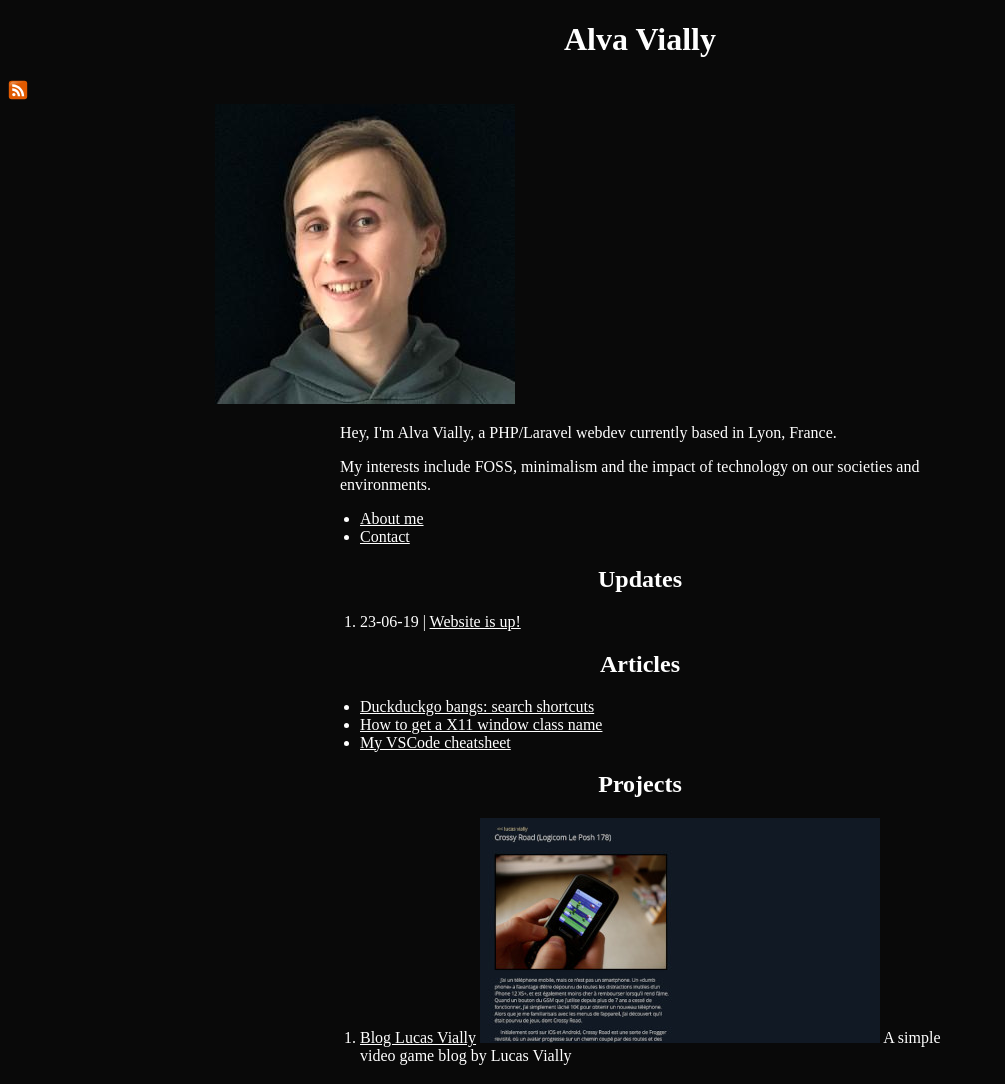
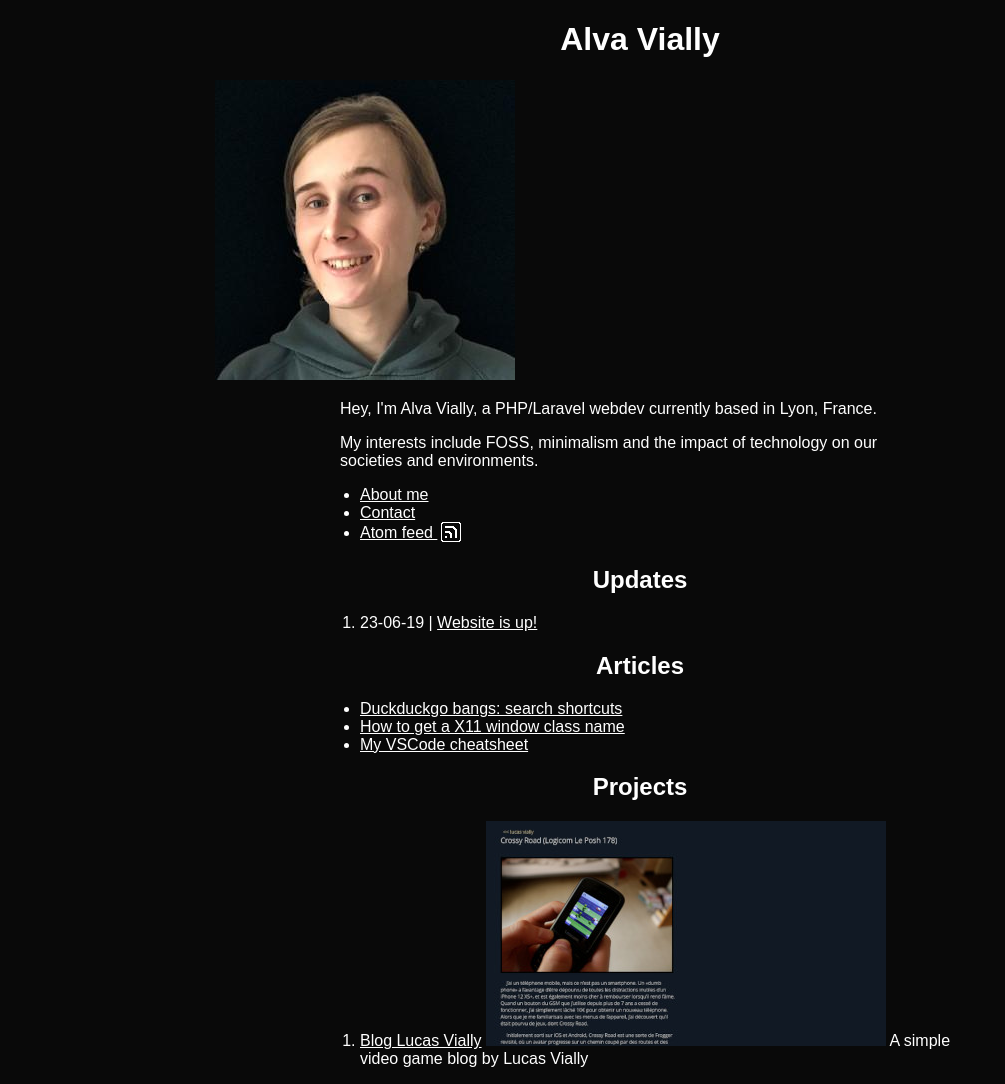
Before and after one commit to alva-v/personal-website, a Jekyll site: the page built from index.html, in a window 1280 px wide. Shown: the whole page, without its empty margins (0-1005 px from the left). Built offline with Jekyll 4.4.1, drawn with Linux system fonts in a browser that asks for light colours.

Commit message:
Move nav to include and add icon option

```diff
--- a/_includes/feed.html
+++ b/_includes/feed.html
@@ -3,9 +3,9 @@
 {% else %}
   {% assign link = "/feed.xml" %}
 {% endif %}
-<a href="{{ link }}">
+<a href="{{ link }}" class="feed">
   <img
-    src="/assets/img/icons/feed.svg"
+    src="/assets/img/icons/feed.png"
     alt="Subscribe to Atom feed"
     height="20"
     width="20">
--- /dev/null
+++ b/_includes/nav.html
@@ -0,0 +1,16 @@
+<nav>
+  <ul>
+    {% assign nav = site.data.nav | where: "in_home", "1" %}
+    {% for item in nav %}
+      <li>
+        <a
+          href="{{ item.link }}"
+          {% if item.icon %}
+          class="icon-{{ item.icon }}"
+          {% endif %}>
+          {{ item.text }}
+        </a>
+      </li>
+    {% endfor %}
+  </ul>
+</nav>
--- a/_sass/main.scss
+++ b/_sass/main.scss
@@ -4,7 +4,9 @@ $color-main: white;
 body {
     background-color: $color-bg;
     color: $color-main;
+    font-family: sans-serif;
     min-height: 100vh;
+    size: 16px;
 }
 
 a {
@@ -39,3 +41,12 @@ main {
         max-width: 600px;
     }
 }
+
+/* =============================================================================
+    Icon decoration
+============================================================================= */
+.icon-feed::after {
+    vertical-align: -20%;
+    content:url("/assets/img/icons/feed.png");
+    padding-left: .25em;
+}
--- a/index.html
+++ b/index.html
@@ -8,22 +8,12 @@ layout: none
 
   <body>
     <h1>Alva Vially</h1>
-    {% include feed.html %}
     <main>
       <img src="/assets/img/alva.jpg" alt="">
       <p>Hey, I'm Alva Vially, a PHP/Laravel webdev currently based in Lyon, France.</p>
       <p>My interests include FOSS, minimalism and the impact of technology on our societies and environments.</p>
 
-      <nav>
-        <ul>
-          {% assign nav = site.data.nav | where: "in_home", "1" %}
-          {% for item in nav %}
-            <li>
-              <a href="{{ item.link }}">{{ item.text }}</a>
-            </li>
-          {% endfor %}
-        </ul>
-      </nav>
+      {% include nav.html %}
 
       <h2>Updates</h2>
       {% include update-list.html limit=3 more=1 %}
```
Also changed, not shown: _data/nav.csv (+7 -6 lines), _includes/footer.html (+1 -9 lines), assets/img/icons/feed.png (added), assets/img/icons/feed.svg (deleted).
